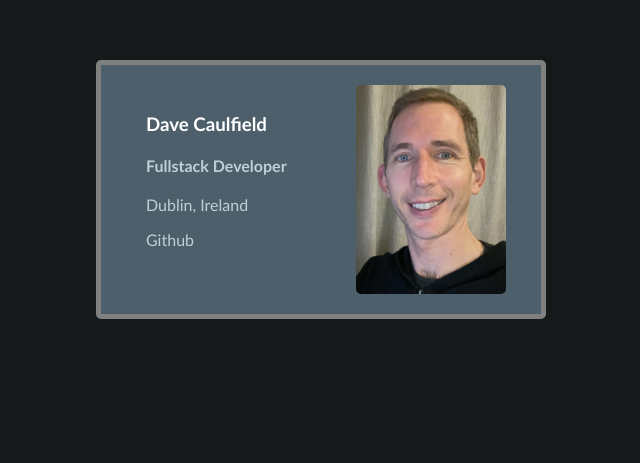
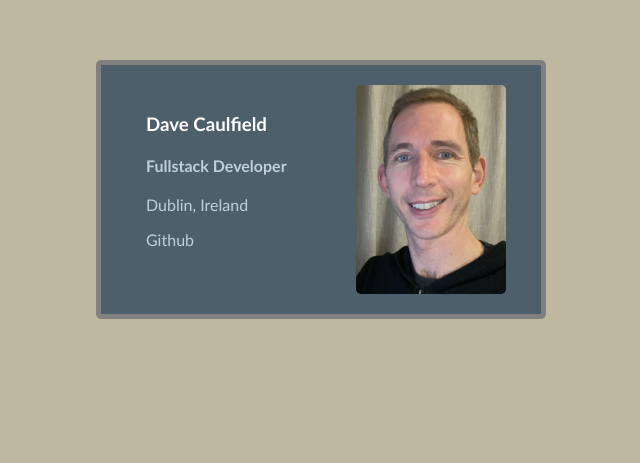
Before and after one commit to DaveCaulfield/business-card, a plain HTML site: page index.html in a window 1280 px wide. Shown: the part 140-603 px from the top of the page, without its empty margins (319-959 px from the left). Drawn offline with nearby package versions, Linux system fonts and the light colour scheme.

Commit message:
Update styles.css

```diff
--- a/styles.css
+++ b/styles.css
@@ -7,7 +7,7 @@ body {
     */
     margin: 200px;
     font-family: 'Trebuchet MS', 'Lucida Sans Unicode', 'Lucida Grande', 'Lucida Sans', Arial, sans-serif;
-    background: #15191A;
+    background: #BFB79F;
 }
 
 .card {
```
